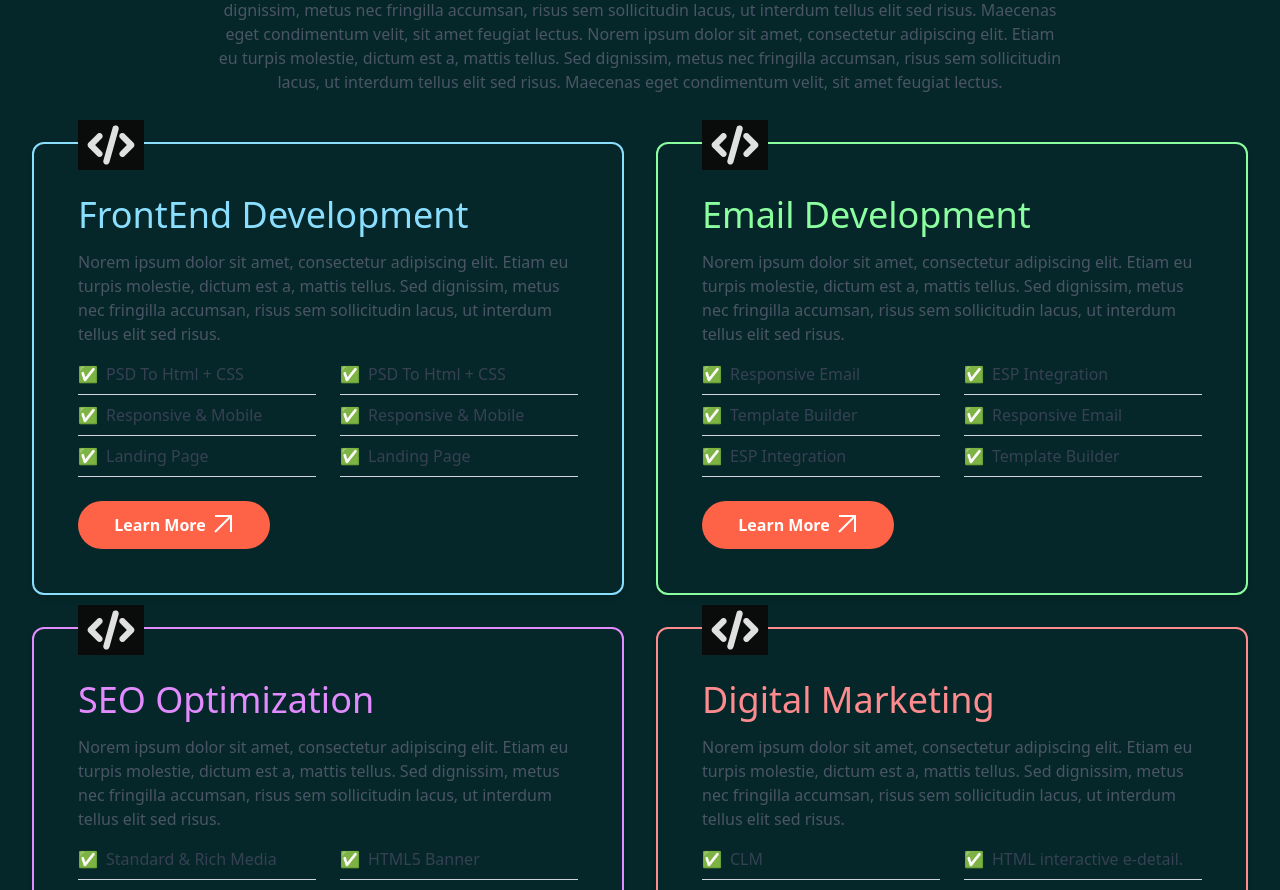
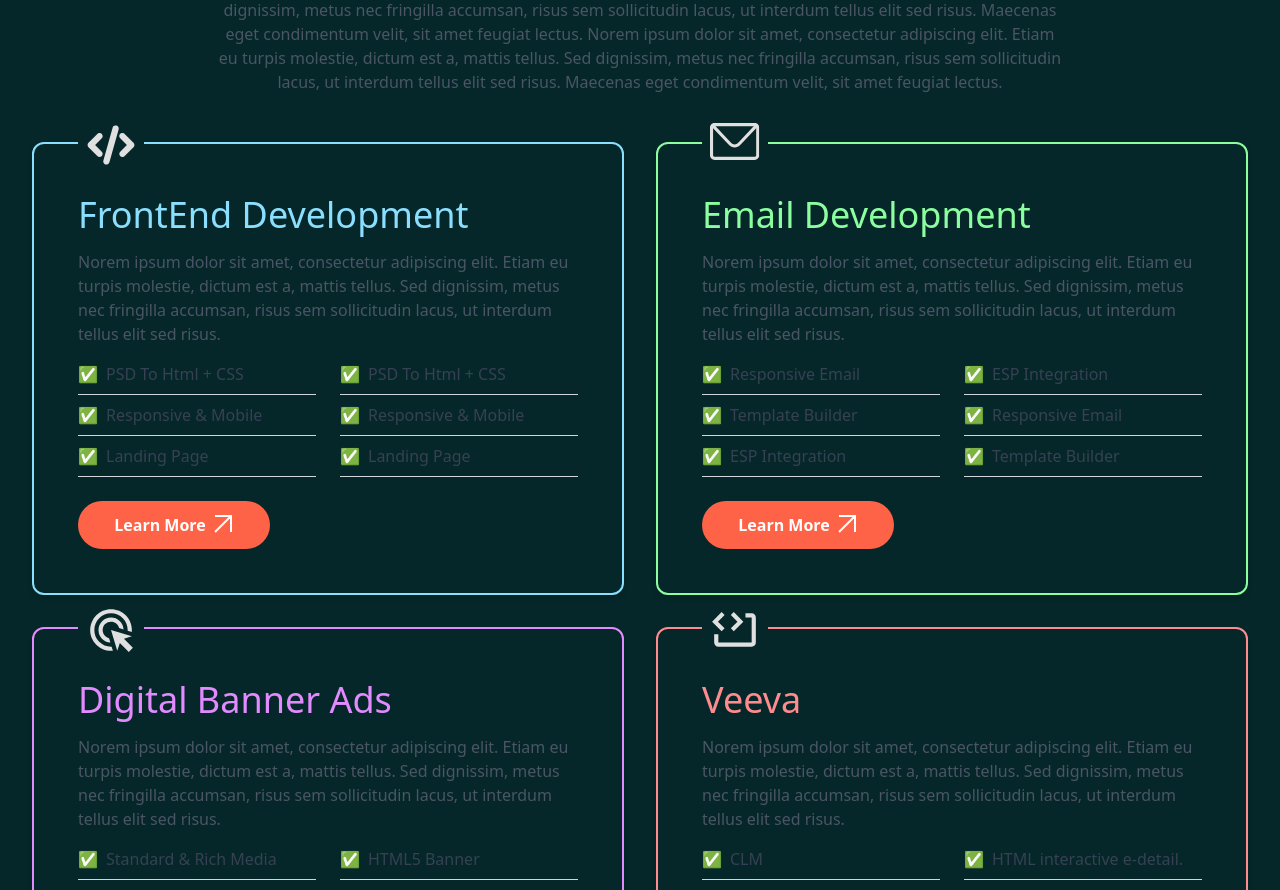
Before and after one commit to mahmud886/dot-grey-digital, a Next.js app: page / in a window 1280 px wide. Shown: the part 1480-2370 px from the top of the page. Built offline with nearby package versions, Linux system fonts and the light colour scheme.

Commit message:
:pencil2: change our services svgs

```diff
--- a/components/our-services.jsx
+++ b/components/our-services.jsx
@@ -29,7 +29,7 @@
               {/* <span className={` w-10 h-1 bg-current ${service.color}`}></span> */}
 
               {/* Service Icon */}
-              <div className='absolute -top-[24px] bg-[#0A0C0C] px-2'>
+              <div className='absolute -top-[24px] bg-[#062729] px-2'>
                 <Image src={service.icon} alt={service.name} width={50} height={50} />
               </div>
 
--- a/data/servicesData.js
+++ b/data/servicesData.js
@@ -29,23 +29,23 @@
       'ESP Integration',
       'Template Builder',
     ],
-    icon: '/assets/icons/our-services/frontend.svg',
+    icon: '/assets/icons/our-services/email.svg',
     color: 'text-[#8BFEA0]',
     border: 'border-[#8BFEA0]',
   },
   {
     id: 3,
-    name: 'SEO Optimization',
+    name: 'Digital Banner Ads',
     shortDescription:
       'Norem ipsum dolor sit amet, consectetur adipiscing elit. Etiam eu turpis molestie, dictum est a, mattis tellus. Sed dignissim, metus nec fringilla accumsan, risus sem sollicitudin lacus, ut interdum tellus elit sed risus. ',
     whatWeDo: ['Standard & Rich Media', 'HTML5 Banner', 'Resizing & adaptation'],
-    icon: '/assets/icons/our-services/frontend.svg',
+    icon: '/assets/icons/our-services/d-banner.svg',
     color: 'text-[#E18BFE]',
     border: 'border-[#E18BFE]',
   },
   {
     id: 4,
-    name: 'Digital Marketing',
+    name: 'Veeva',
     shortDescription:
       'Norem ipsum dolor sit amet, consectetur adipiscing elit. Etiam eu turpis molestie, dictum est a, mattis tellus. Sed dignissim, metus nec fringilla accumsan, risus sem sollicitudin lacus, ut interdum tellus elit sed risus. ',
     whatWeDo: [
@@ -54,7 +54,7 @@
       'Animated presentation slide.',
       'Veeva vault/Salesforce upload support',
     ],
-    icon: '/assets/icons/our-services/frontend.svg',
+    icon: '/assets/icons/our-services/veeva.svg',
     color: 'text-[#FE8B8D]',
     border: 'border-[#FE8B8D]',
   },
```
